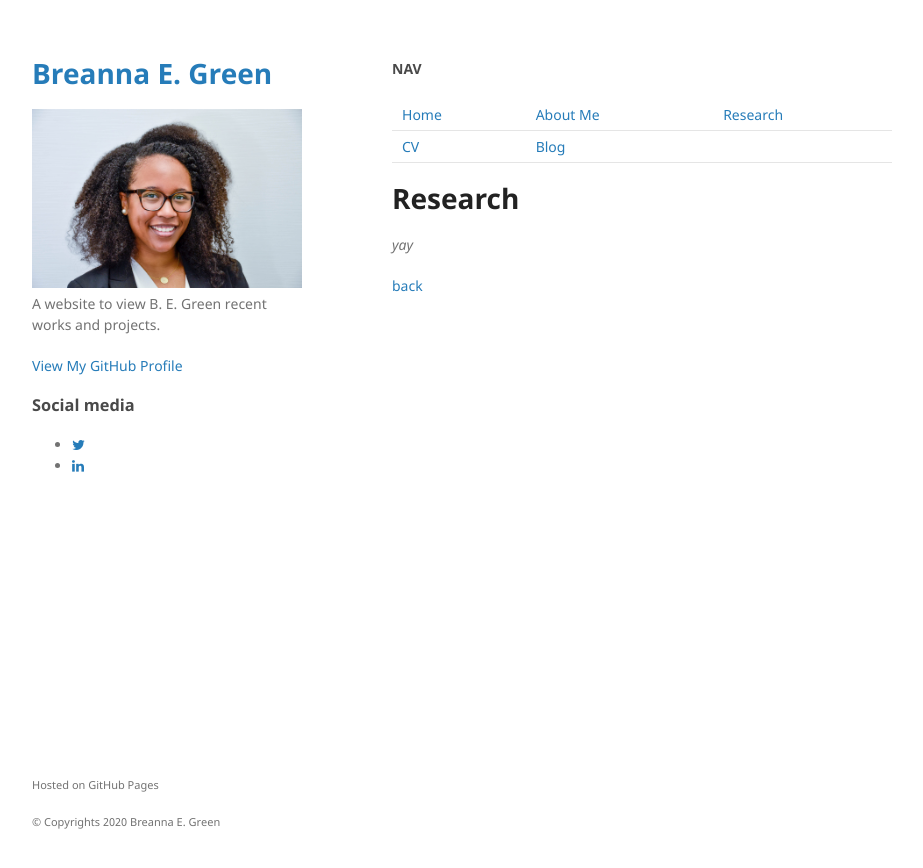
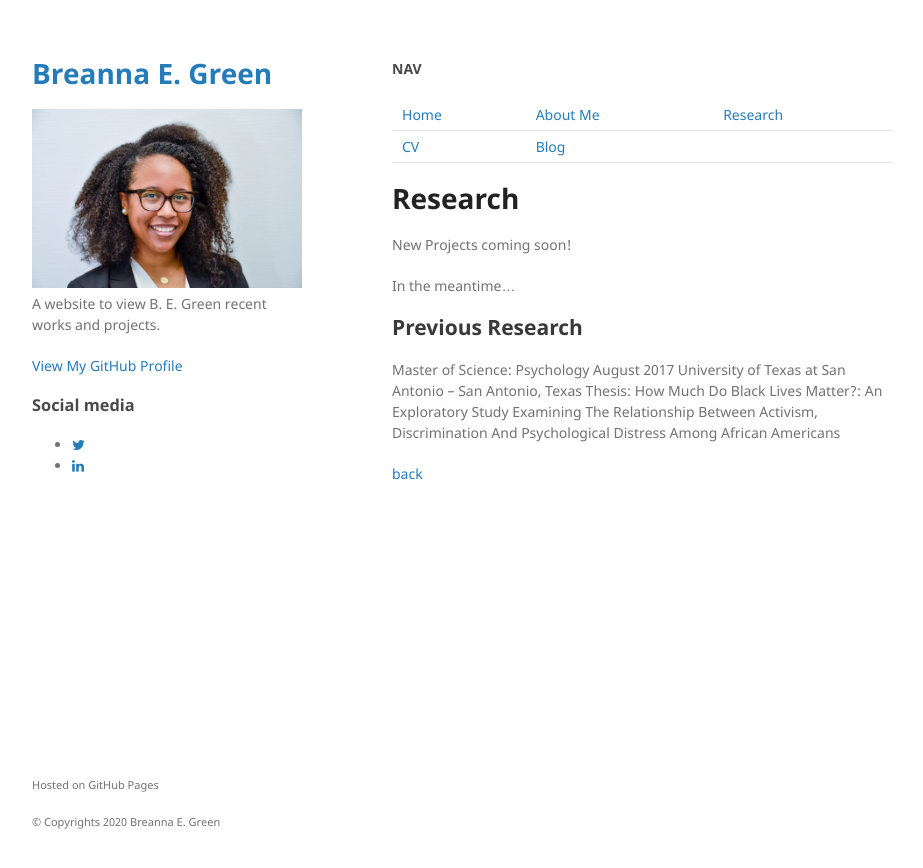
Before and after one commit to bregreen/bregreen.github.io, a Jekyll site: the page built from research.md, in a window 1280 px wide. Shown: the top 868 px of the page, without its empty margins (178-1101 px from the left). Built offline with Jekyll 4.4.1, drawn with Linux system fonts in a browser that asks for light colours.

Commit message:
Update research.md

```diff
--- a/research.md
+++ b/research.md
@@ -10,8 +10,15 @@ layout: default
 
 # Research
 
+New Projects coming soon!
 
-_yay_
+In the meantime...
+
+## Previous Research
+
+Master of Science: Psychology	August 2017
+University of Texas at San Antonio – San Antonio, Texas
+Thesis: How Much Do Black Lives Matter?: An Exploratory Study Examining The Relationship Between Activism, Discrimination And Psychological Distress Among African Americans
 
 
 
```
